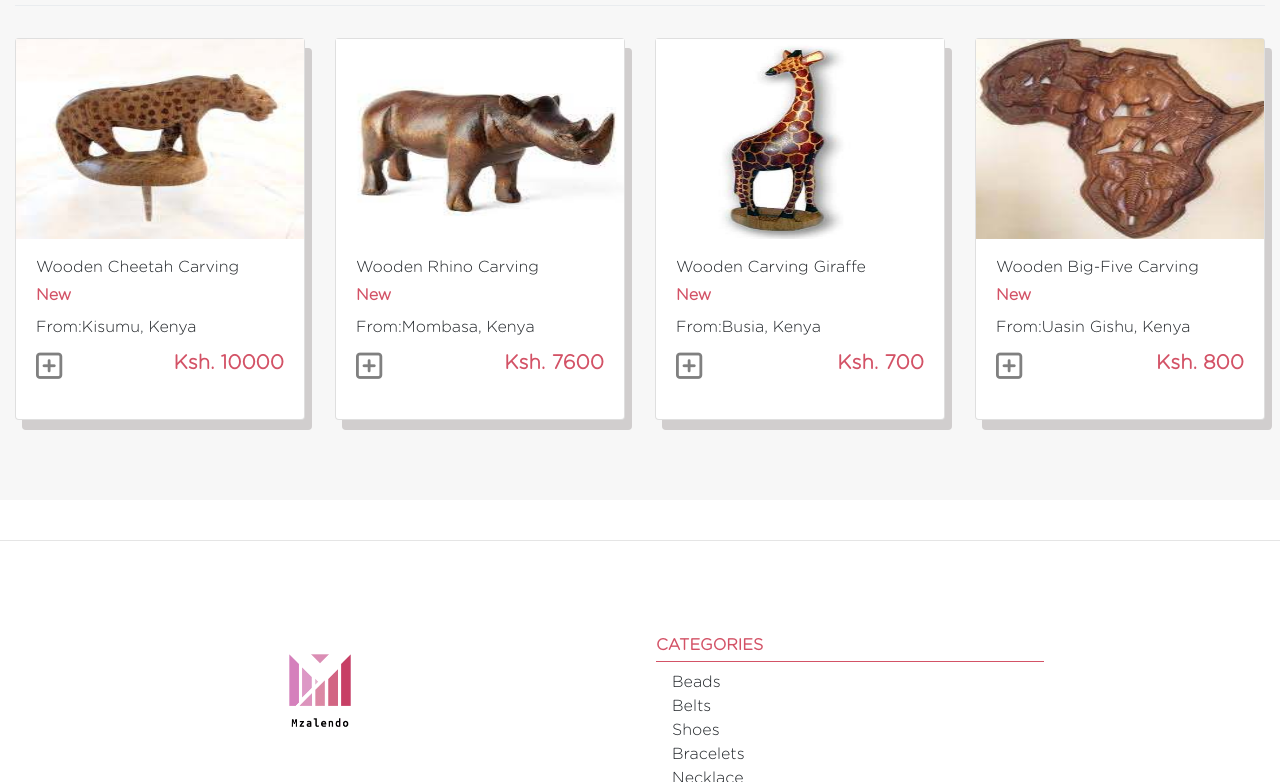
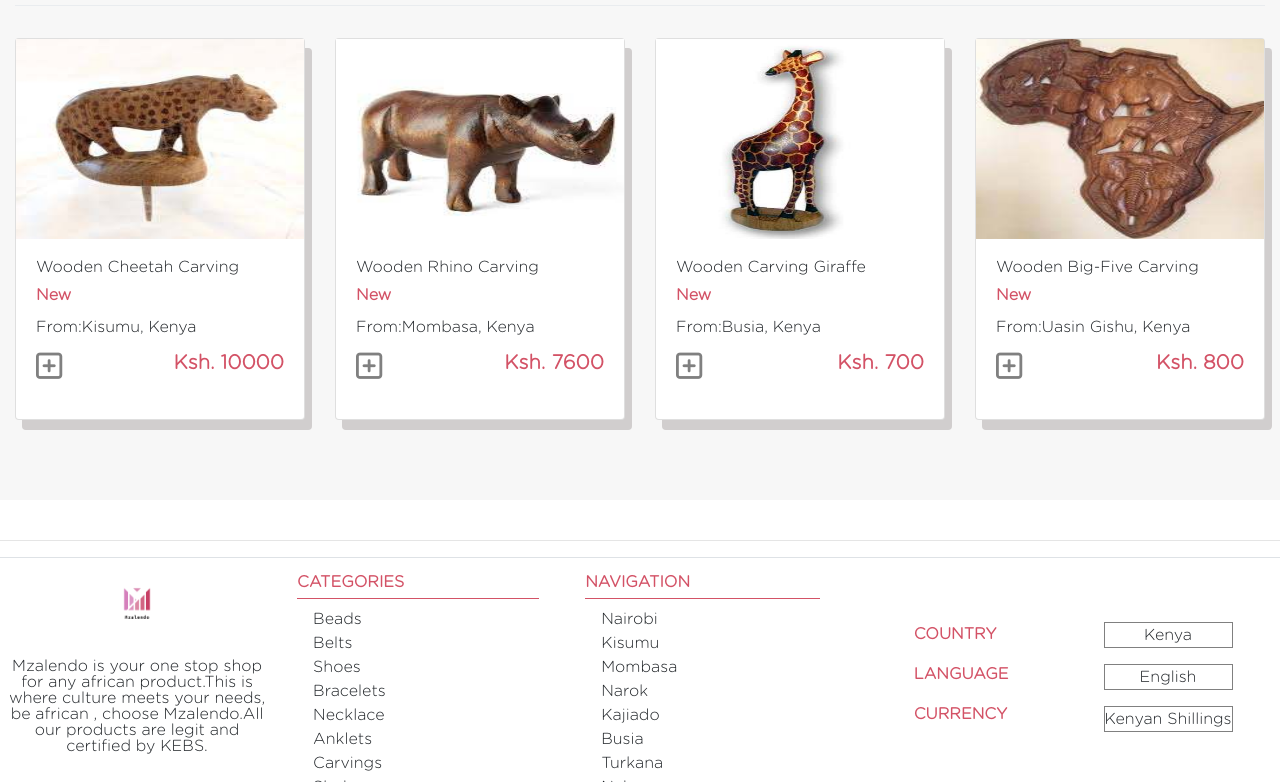
Before and after one commit to IjayAbby/Mzalendo-Online-Shop, a website: page index.html in a window 1280 px wide. Shown: the part 2018-2800 px from the top of the page. Drawn offline with nearby package versions, Linux system fonts and the light colour scheme.

Commit message:
update footer in index.html file

```diff
--- a/index.html
+++ b/index.html
@@ -95,7 +95,7 @@
 
           <div class="col-sm-3">
             <select name="departments" id="departments" class="search-contents">
-              <option disabled="" selected="" value="">Categories</option>
+              <option disabled="" selected="" value="">All</option>
               <option value="shuka">Shukas</option>
               <option value="beads">Beads</option>
               <option value="shoes">Shoes</option>
@@ -390,12 +390,13 @@
 
 
   <hr>
-  <footer>
-    <div class="row p-0 m-0">
-      <div class="col-6 footer-logo-area">
-        <img src="assets/images/logo.png" class="footer-logo mb-2" alt="">
-        <p class="mb-2">Mzalendo is your one stop shop for any african product.This is where culture meets your needs,
-          be african , choose Mzalendo.All our products are legit and certified by KEBS.</p>
+  <footer class="border-top border-bottom m-0 p-0">
+    <div class="row">
+      <div class="col d-flex">
+        <div class="footer-logo-area col-4 pl-2">
+          <img src="assets/images/logo.png" class="footer-logo m-3" alt="">
+          <p>Mzalendo is your one stop shop for any african product.This is where culture meets your needs, be
+            african , choose Mzalendo.All our products are legit and certified by KEBS.</p>
         </div>
         <div class="col-4 pl-2">
           <h2 class="footer-heading text-pink m-2 py-2 font-weight-bold">
@@ -412,24 +413,61 @@
             <li class="py-1 ml-4">Shukas</li>
           </ul>
         </div>
+        <div class="col-4">
+          <h3 class="footer-heading text-pink m-2 py-2 font-weight-bold">
+            NAVIGATION
+          </h3>
+          <ul>
+            <li class="py-1 ml-4">Nairobi</li>
+            <li class="py-1 ml-4">Kisumu</li>
+            <li class="py-1 ml-4">Mombasa</li>
+            <li class="py-1 ml-4">Narok</li>
+            <li class="py-1 ml-4">Kajiado</li>
+            <li class="py-1 ml-4">Busia</li>
+            <li class="py-1 ml-4">Turkana</li>
+            <li class="py-1 ml-4">Nakuru</li>
+          </ul>
         </div>
-
-    <div class="row p-0 m-0">
-      <div class="col d-flex justify-content-center  my-3">
-        <p class="ml-2">
-          <small> Copyright © 2025 Mzalendo.com. All rights reserved.Designed by Ijay Abby</small>
+      </div>
+      <div class="col-4 d-flex justify-content-around pl-2 mt-5">
+        <ul>
+          <li>
+            <h2 class="ads-name my-3 py-1 footer-details font-weight-bold">COUNTRY</h2>
+          </li>
+          <li>
+            <h2 class="ads-name my-3 py-1 footer-details font-weight-bold">LANGUAGE</h2>
+          </li>
+          <li>
+            <h2 class="ads-name my-3 py-1 footer-details font-weight-bold">CURRENCY</h2>
+          </li>
+        </ul>
+        <ul>
+          <li>
+            <p class="footer-paragraph my-3 py-1">Kenya</p>
+          </li>
+          <li>
+            <p class="footer-paragraph my-3 py-1">English</p>
+          </li>
+          <li>
+            <p class="footer-paragraph my-3 py-1">Kenyan Shillings</p>
+          </li>
+        </ul>
+      </div>
+    </div>
+    <div class="row">
+      <div class="col justify-content-center my-3">
+        <p>
+          Copyright © 2025 Mzalendo.com. All rights reserved.Designed by Ijay Abby.
         </p>
       </div>
-      <div class="col social-icons my-2 d-flex justify-content-end">
-        <a href="#"><i class="text-muted mr-2 fab fa-instagram-square plus-icon mr-4"></i></a>
-        <a href="#"><i class="text-muted mr-2 fab fa-facebook-square plus-icon mr-4"></i></a>
-        <a href="#"><i class="text-muted mr-2 fab fa-twitter-square plus-icon mr-4"></i></a>
-        <a href="#"><i class="text-muted mr-2 fab fa-linkedin plus-icon mr-4"></i></a>
+      <div class="col social-icons justify-content-around my-2">
+        <a href="#"><i class="text-muted fab fa-instagram-square plus-icon"></i></a>
+        <a href="#"><i class="text-muted fab fa-facebook-square plus-icon"></i></a>
+        <a href="#"><i class="text-muted fab fa-twitter-square plus-icon"></i></a>
+        <a href="#"><i class="text-muted fab fa-linkedin plus-icon"></i></a>
       </div>
     </div>
-
   </footer>
-
   <script src="https://code.jquery.com/jquery-3.5.1.slim.min.js"
     integrity="sha384-DfXdz2htPH0lsSSs5nCTpuj/zy4C+OGpamoFVy38MVBnE+IbbVYUew+OrCXaRkfj" crossorigin="anonymous">
   </script>
```
Lines whose indentation alone changed are shown as unchanged.
